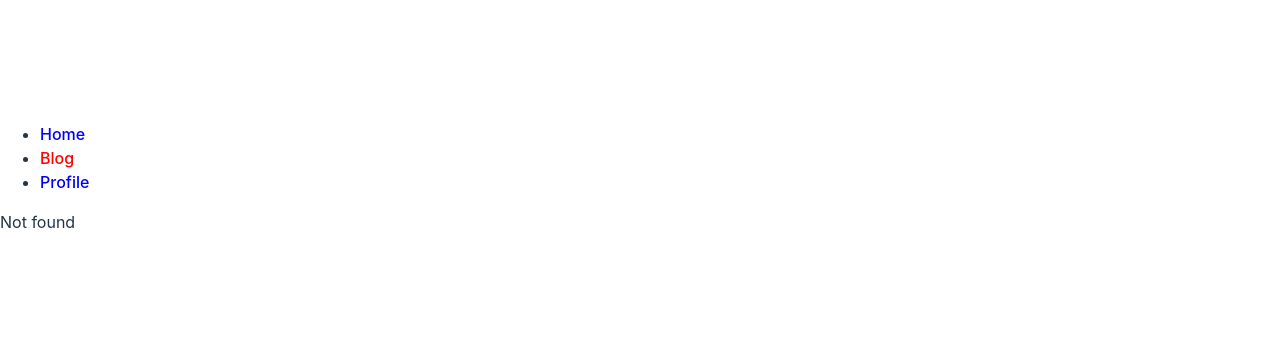
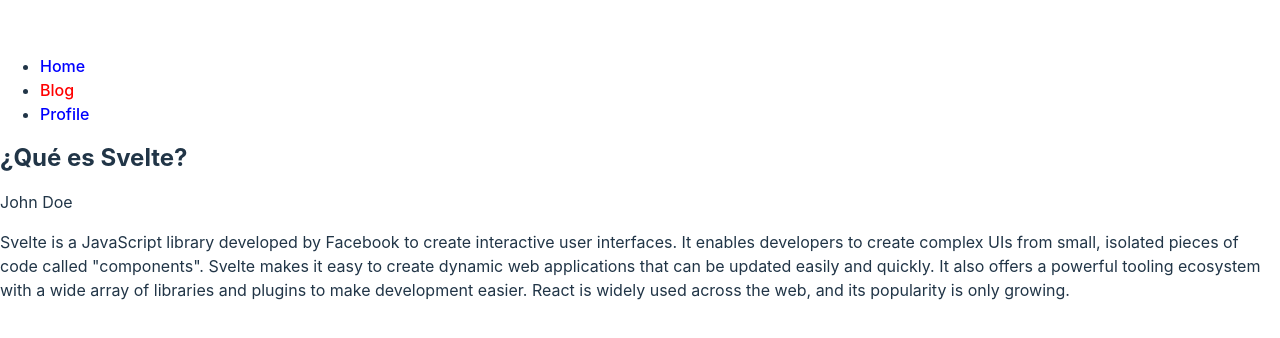
Before and after one commit to Sazocar/react-router-example, a React (Vite) app: page /#/blog/que-es-Svelte in a window 1280 px wide. Before the commit this address had no page. Shown: the part 222-560 px from the top of the page. Built offline with nearby package versions, Linux system fonts and the light colour scheme.

Commit message:
navigation to blogpost using slug

```diff
--- a/src/App.jsx
+++ b/src/App.jsx
@@ -1,5 +1,6 @@
 import { HashRouter, Routes, Route } from 'react-router-dom'
 import { BlogPage } from './BlogPage'
+import { BlogPost } from './BlogPost';
 import { HomePage } from './HomePage'
 import { Menu } from './Menu';
 import { ProfilePage } from './ProfilePage'
@@ -14,8 +15,9 @@
 
           <Route path="/" element={<HomePage />} />
           <Route path="/blog" element={<BlogPage />} />
+          <Route path="/blog/:slug" element={<BlogPost />} />
           <Route path="/profile" element={<ProfilePage />} />
-          <Route path="/*" element={<p>Not found</p>} />
+          <Route path="*" element={<p>Not found</p>} />
         </Routes>
       </HashRouter>
     </>
--- a/src/BlogPage.jsx
+++ b/src/BlogPage.jsx
@@ -1,6 +1,27 @@
 import React from "react";
+import { Link } from "react-router-dom";
+import { blogdata } from "./blogdata";
 
 const BlogPage = () => {
-  return <p>BlogPage</p>;
+  return (
+    <>
+      <p>BlogPage</p>
+      <ul>
+        {blogdata.map((post) => (
+          <BlogLink key={post.slug} post={post} />
+        ))}
+      </ul>
+    </>
+  );
 };
+
+const BlogLink = ({ post }) => {
+  return (
+    <li>
+      <Link to={`/blog/${post.slug}`}>{post.title}</Link>
+    </li>
+  );
+};
+
+
 export { BlogPage };
--- /dev/null
+++ b/src/BlogPost.jsx
@@ -0,0 +1,16 @@
+import { useParams } from "react-router-dom";
+import { blogdata } from "./blogdata";
+
+const BlogPost = () => {
+  const { slug } = useParams();
+  const blogpost = blogdata.find(post => post.slug === slug);
+
+  return (
+    <>
+      <h2>{blogpost.title}</h2>
+      <p>{blogpost.author}</p>
+      <p>{blogpost.content}</p>
+    </>
+  );
+}
+export { BlogPost };
--- a/src/Menu.jsx
+++ b/src/Menu.jsx
@@ -5,7 +5,7 @@
     <nav>
       <ul>
         {routes.map((route) => (
-          <li>
+          <li key={route.to}>
             <NavLink
               style={({ isActive }) => ({ color: isActive ? "red" : "blue" })}
               to={route.to}
--- /dev/null
+++ b/src/blogdata.js
@@ -0,0 +1,24 @@
+const blogdata = [];
+blogdata.push({
+  title: "¿Qué es React?",
+  slug: "que-es-react",
+  content:
+    'React is a JavaScript library developed by Facebook to create interactive user interfaces. It enables developers to create complex UIs from small, isolated pieces of code called "components". React makes it easy to create dynamic web applications that can be updated easily and quickly. It also offers a powerful tooling ecosystem with a wide array of libraries and plugins to make development easier. React is widely used across the web, and its popularity is only growing.',
+  author: "Simón A. Azócar",
+});
+blogdata.push({
+  title: "¿Qué es Vue?",
+  slug: "que-es-Vue",
+  content:
+    'Vue is a JavaScript library developed by Facebook to create interactive user interfaces. It enables developers to create complex UIs from small, isolated pieces of code called "components". Vue makes it easy to create dynamic web applications that can be updated easily and quickly. It also offers a powerful tooling ecosystem with a wide array of libraries and plugins to make development easier. React is widely used across the web, and its popularity is only growing.',
+  author: "Jane Smith",
+});
+blogdata.push({
+  title: "¿Qué es Svelte?",
+  slug: "que-es-Svelte",
+  content:
+    'Svelte is a JavaScript library developed by Facebook to create interactive user interfaces. It enables developers to create complex UIs from small, isolated pieces of code called "components". Svelte makes it easy to create dynamic web applications that can be updated easily and quickly. It also offers a powerful tooling ecosystem with a wide array of libraries and plugins to make development easier. React is widely used across the web, and its popularity is only growing.',
+  author: "John Doe",
+});
+
+export { blogdata };
```
